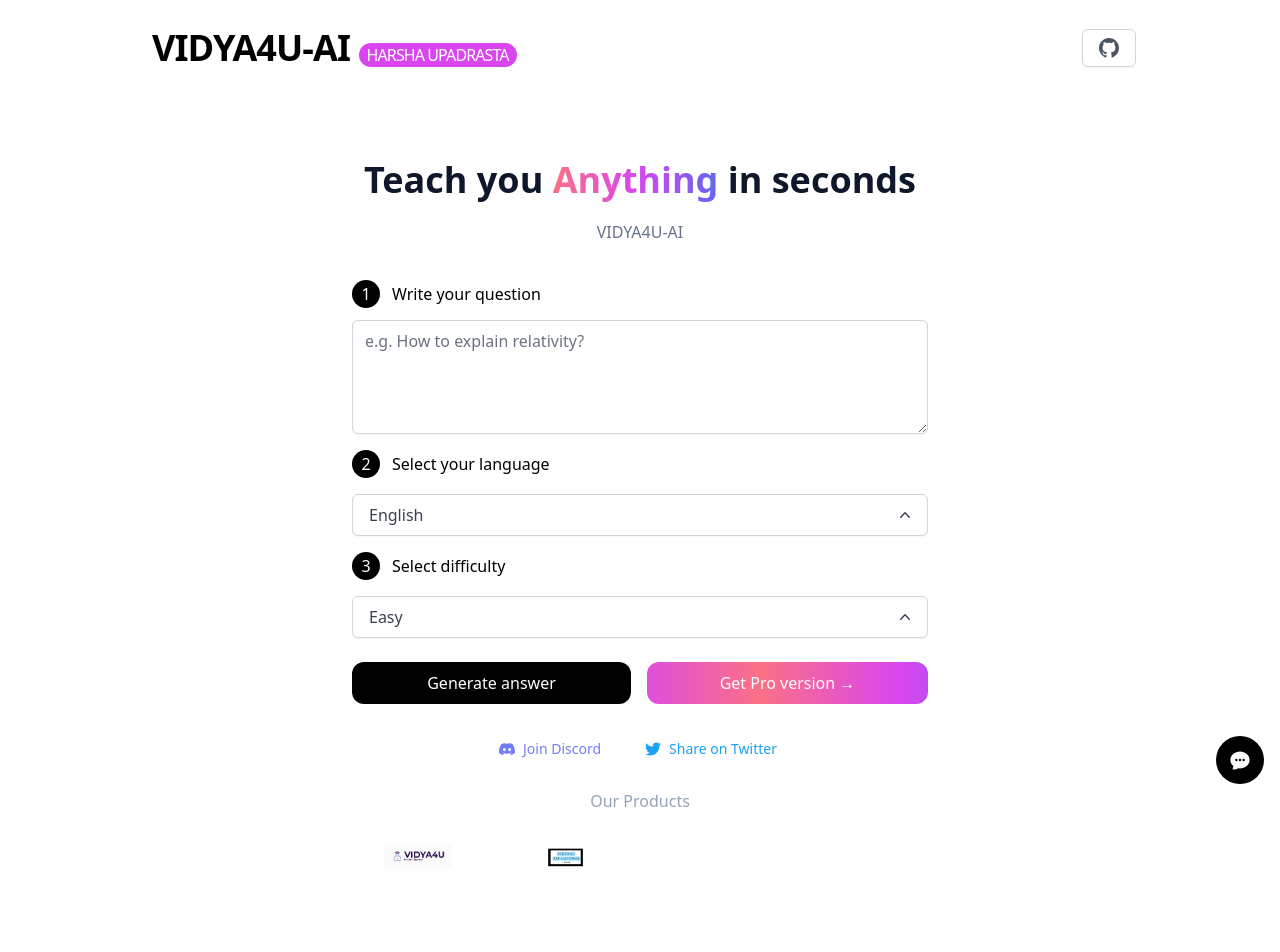
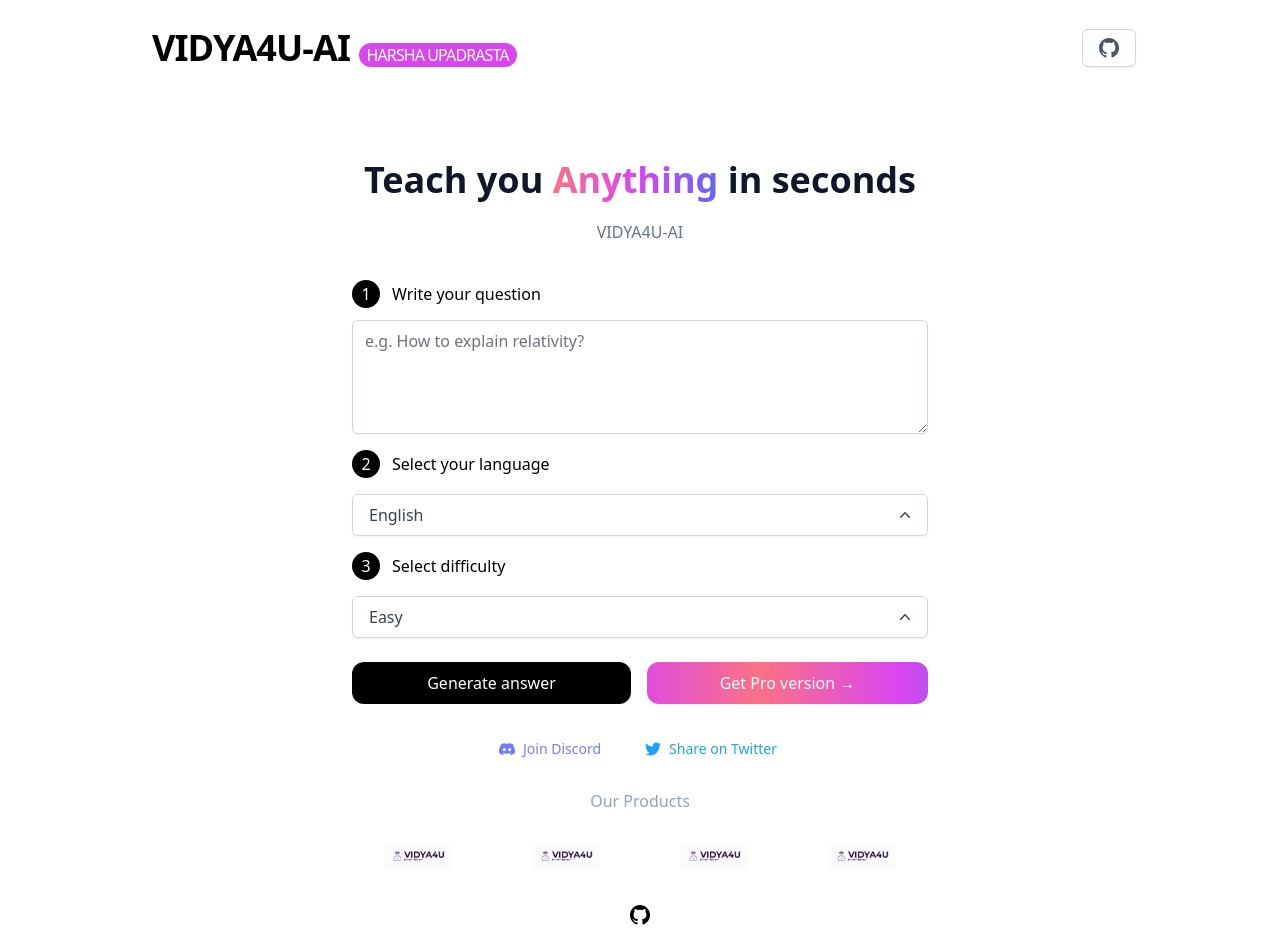
Before and after one commit to upadrastaharshavardhan/VIDYA4U-AI, a Next.js app: page / in a window 1280 px wide. Shown: the top 952 px of the page. Built offline with nearby package versions, Linux system fonts and the light colour scheme.

Commit message:
Update index.tsx

```diff
--- a/pages/index.tsx
+++ b/pages/index.tsx
@@ -20,7 +20,7 @@
   const [lang, setLang] = useState<VibeType>("English");
   const [difficulty, setDifficulty] = useState<VibeType2>("Easy");
   const [generatedDescs, setGeneratedDescs] = useState<string>("");
-  const defultDesc = "How to explain relativity?";
+  const defaultDesc = "How to explain relativity?";
 
   console.log("Streamed response: ", { generatedDescs });
   const promptObj = {
@@ -42,11 +42,11 @@
     "Easy": "Easy",
     "Professional": "Professional",
   };
-  const text = desc || defultDesc;
+  const text = desc || defaultDesc;
 
   const generateDesc = async (e: any) => {
     let prompt;
-    if (difficultyObj[difficulty] == "Easy") {
+    if (difficultyObj[difficulty] === "Easy") {
       prompt = `Pretend you are GPT-4 model. Explain ${text}${
         text.slice(-1) === "." ? "" : "."
       } to a 6nd grader in ${promptObj[lang]} with a simple example.`;
@@ -143,7 +143,7 @@
             onChange={(e) => setDesc(e.target.value)}
             rows={4}
             className="w-full rounded-md border-gray-300 shadow-sm focus:border-black focus:ring-black block"
-            placeholder={"e.g. " + defultDesc}
+            placeholder={"e.g. " + defaultDesc}
           />
           <div className="flex my-4 items-center space-x-3">
             <span className="w-7 h-7 rounded-full bg-black text-white text-center leading-7">
@@ -293,42 +293,45 @@
             </li>
             <li>
               <a
-                href="https://github.com/upadrastaharshavardhan/Vidya4u-job_gateway"
+                href="https://github.com/upadrastaharshavardhan/VIDYA4U-Next.js-TailwindCSS-Auth0-Stripe"
                 className="flex px-2 items-center justify-center h-14 hover:bg-slate-50 rounded-lg hover:transition-all"
               >
                 <img
                   className="h-6 object-contain"
-                  src="/magickimg.png"
-                  alt="Vidya4u-job_gateway"
+                  src="/favicon-32x32.png"
+                  alt="VIDYA4U-Next.js-TailwindCSS-Auth0-Stripe"
                 />
               </a>
             </li>
-
-
-
-
+            <li>
+              <a
+                href="https://github.com/upadrastaharshavardhan/VIDYA4U-Client-Android"
+                className="flex px-2 items-center justify-center h-14 hover:bg-slate-50 rounded-lg hover:transition-all"
+              >
+                <img
+                  className="h-6 object-contain"
+                  src="/favicon-32x32.png"
+                  alt="VIDYA4U-Client-Android"
+                />
+              </a>
+            </li>
+            <li>
+              <a
+                href="https://github.com/upadrastaharshavardhan/VIDYA4U-Client-Web"
+                className="flex px-2 items-center justify-center h-14 hover:bg-slate-50 rounded-lg hover:transition-all"
+              >
+                <img
+                  className="h-6 object-contain"
+                  src="/favicon-32x32.png"
+                  alt="VIDYA4U-Client-Web"
+                />
+              </a>
+            </li>
           </ul>
         </div>
+        <Github />
       </main>
       <Footer />
-      <a
-        href="https://discord.gg/harshaupadrasta9733"
-        target="_blank"
-        className="fixed right-4 bottom-4 flex h-12 w-12 items-center justify-center rounded-full bg-black text-white hover:bg-gray-600"
-      >
-        <svg
-          xmlns="http://www.w3.org/2000/svg"
-          viewBox="0 0 20 20"
-          fill="currentColor"
-          className="h-6 w-6"
-        >
-          <path
-            fill-rule="evenodd"
-            d="M10 3c-4.31 0-8 3.033-8 7 0 2.024.978 3.825 2.499 5.085a3.478 3.478 0 01-.522 1.756.75.75 0 00.584 1.143 5.976 5.976 0 003.936-1.108c.487.082.99.124 1.503.124 4.31 0 8-3.033 8-7s-3.69-7-8-7zm0 8a1 1 0 100-2 1 1 0 000 2zm-2-1a1 1 0 11-2 0 1 1 0 012 0zm5 1a1 1 0 100-2 1 1 0 000 2z"
-            clip-rule="evenodd"
-          />
-        </svg>
-      </a>
     </div>
   );
 };
```
